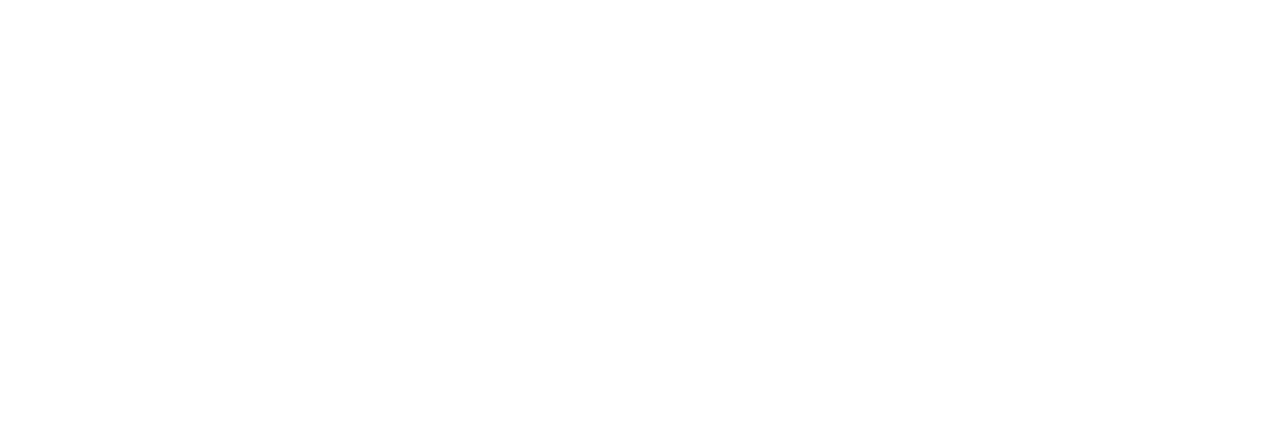
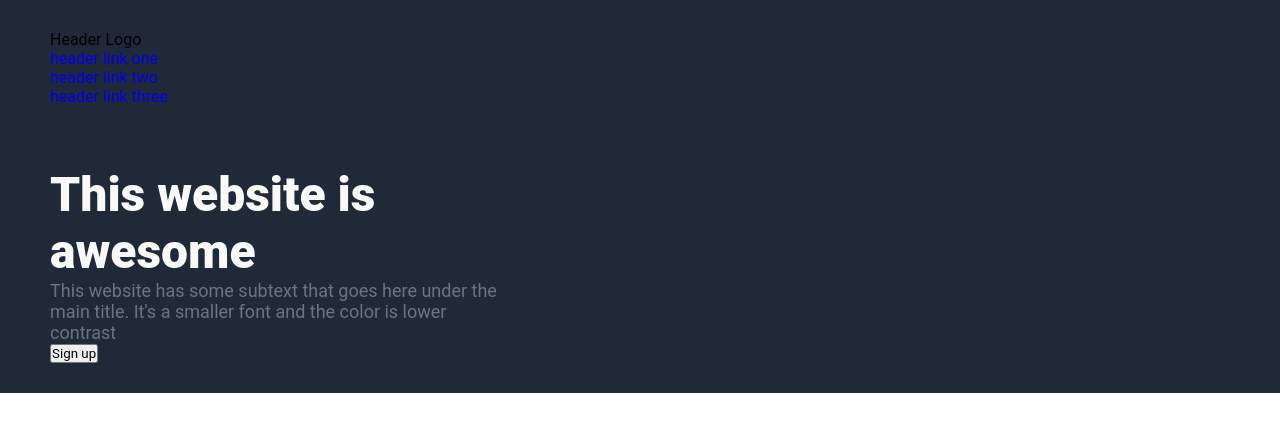
Before and after one commit to yabetso10/Odin-Landing-Page, a plain HTML site: page index.html in a window 1280 px wide. Drawn offline with Linux system fonts and the light colour scheme.

Commit message:
added header

```diff
--- a/index.html
+++ b/index.html
@@ -7,6 +7,31 @@
     <link rel="stylesheet" href="style.css">
 </head>
 <body>
+    <header>
+        <div class="navbar">
+            <div class="navbar-left">
+                <p id="header-logo">Header Logo</p>
+            </div>
+            <div class="navbar-right">
+                    <ul>
+                        <li class="header-link"><a href="#">header link one</a></li>
+                        <li class="header-link"><a href="#">header link two</a></li>
+                        <li class="header-link"><a href="#">header link three</a></li>
+                    </ul>
+            </div>
+        </div>
 
+
+    </header>
+    <main>
+        <div class="hero">
+            <h1 class="main-text">This website is <br> awesome</h1>
+            <p class="secondary-text">This website has some subtext that
+                goes here under the <br> main title. It's a smaller font
+                and the color is lower <br> contrast
+            </p>
+            <button>Sign up</button>
+        </div>
+    </main>
 </body>
 </html>
--- a/style.css
+++ b/style.css
@@ -0,0 +1,35 @@
+* {
+    margin: 0;
+    padding: 0;
+    scroll-behavior: smooth;
+    font-family: Roboto;
+}
+
+header, .hero {
+    background-color: #1F2937;
+    padding: 30px 50px
+}
+
+.main-text {
+    font-size: 48px;
+    color: #F9FAF8;
+    font-weight: 900;
+}
+
+.secondary-text {
+    font-size: 18px;
+    color: #6d747d;
+}
+
+.header-logo {
+    font-size: 24px;
+    color: #F9FAF8;
+}
+
+ul {
+    list-style: none;
+}
+
+a {
+    text-decoration: none;
+}
```
